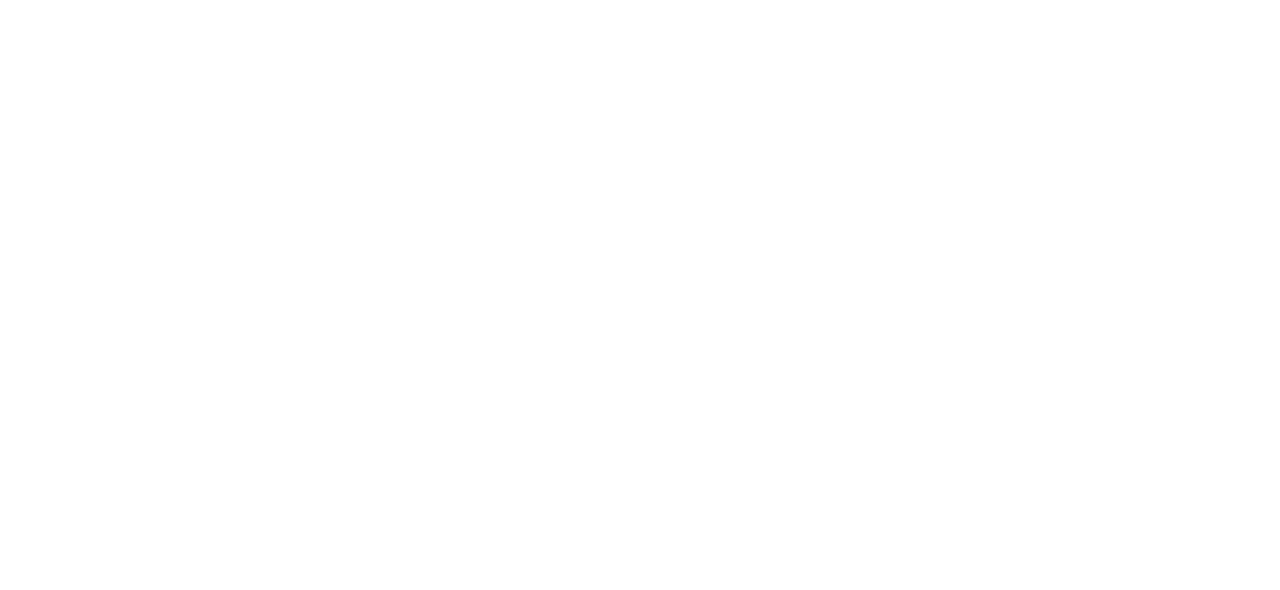
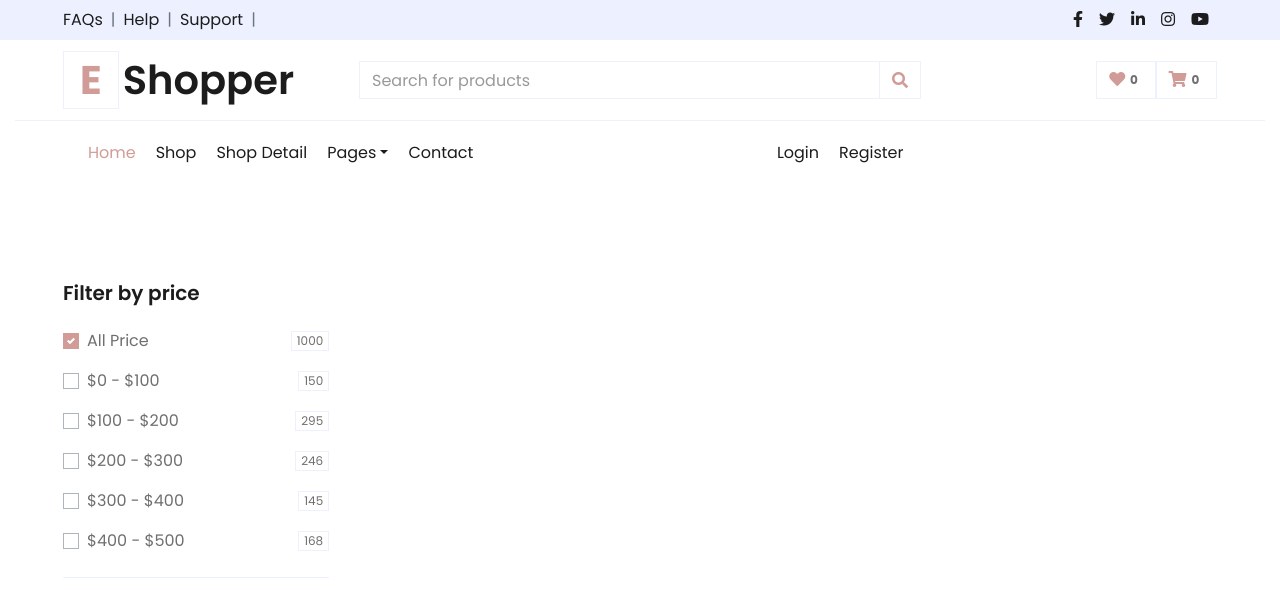
Before and after one commit to akadudeshmukh/mulyankan, a Next.js app in the folder headstart/: page /shop in a window 1280 px wide. Shown: the top 590 px of the page. Built offline with nearby package versions, Linux system fonts and the light colour scheme.

Commit message:
Added Filters

```diff
--- /dev/null
+++ b/headstart/components/PageComponents/ShopFilters.tsx
@@ -0,0 +1,86 @@
+export const Filters = () => {
+  return (
+    <>
+      <div className="container-fluid pt-5">
+        <div className="row px-xl-5">
+          {/* <!-- Shop Sidebar Start --> */}
+          <div className="col-lg-3 col-md-12">
+            {/* <!-- Price Start --> */}
+            <div className="border-bottom mb-4 pb-4">
+              <h5 className="font-weight-semi-bold mb-4">Filter by price</h5>
+              <form>
+                <div className="custom-control custom-checkbox d-flex align-items-center justify-content-between mb-3">
+                  <input
+                    type="checkbox"
+                    className="custom-control-input"
+                    checked
+                    id="price-all"
+                  />
+                  <label className="custom-control-label" htmlFor="price-all">
+                    All Price
+                  </label>
+                  <span className="badge border font-weight-normal">1000</span>
+                </div>
+                <div className="custom-control custom-checkbox d-flex align-items-center justify-content-between mb-3">
+                  <input
+                    type="checkbox"
+                    className="custom-control-input"
+                    id="price-1"
+                  />
+                  <label className="custom-control-label" htmlFor="price-1">
+                    $0 - $100
+                  </label>
+                  <span className="badge border font-weight-normal">150</span>
+                </div>
+                <div className="custom-control custom-checkbox d-flex align-items-center justify-content-between mb-3">
+                  <input
+                    type="checkbox"
+                    className="custom-control-input"
+                    id="price-2"
+                  />
+                  <label className="custom-control-label" htmlFor="price-2">
+                    $100 - $200
+                  </label>
+                  <span className="badge border font-weight-normal">295</span>
+                </div>
+                <div className="custom-control custom-checkbox d-flex align-items-center justify-content-between mb-3">
+                  <input
+                    type="checkbox"
+                    className="custom-control-input"
+                    id="price-3"
+                  />
+                  <label className="custom-control-label" htmlFor="price-3">
+                    $200 - $300
+                  </label>
+                  <span className="badge border font-weight-normal">246</span>
+                </div>
+                <div className="custom-control custom-checkbox d-flex align-items-center justify-content-between mb-3">
+                  <input
+                    type="checkbox"
+                    className="custom-control-input"
+                    id="price-4"
+                  />
+                  <label className="custom-control-label" htmlFor="price-4">
+                    $300 - $400
+                  </label>
+                  <span className="badge border font-weight-normal">145</span>
+                </div>
+                <div className="custom-control custom-checkbox d-flex align-items-center justify-content-between">
+                  <input
+                    type="checkbox"
+                    className="custom-control-input"
+                    id="price-5"
+                  />
+                  <label className="custom-control-label" htmlFor="price-5">
+                    $400 - $500
+                  </label>
+                  <span className="badge border font-weight-normal">168</span>
+                </div>
+              </form>
+            </div>
+          </div>
+        </div>
+      </div>
+    </>
+  );
+};
--- a/headstart/pages/shop.tsx
+++ b/headstart/pages/shop.tsx
@@ -1,18 +1,22 @@
-import Layout from '@/components/Layout/Layout'
-import Head from 'next/head'
-import Image from 'next/image'
-import { Inter } from '@next/font/google'
-import styles from '../styles/Home.module.css'
+import Layout from "@/components/Layout/Layout";
+import Head from "next/head";
+import Image from "next/image";
+import { Inter } from "@next/font/google";
+import styles from "../styles/Home.module.css";
+import { Filters } from "@/components/PageComponents/ShopFilters";
 
-const inter = Inter({ subsets: ['latin'] })
+const inter = Inter({ subsets: ["latin"] });
 
 export default function Shop() {
   return (
     <>
-      {/* Breadcrumb */}
-      {/* Filters */}
-      {/* Product List */}
-      {/* Pagination */}
+      <Layout title="Home-Barbarik">
+        {/* Breadcrumb */}
+        {/* Filters */}
+        <Filters />
+        {/* Product List */}
+        {/* Pagination */}
+      </Layout>
     </>
-  )
+  );
 }
```
